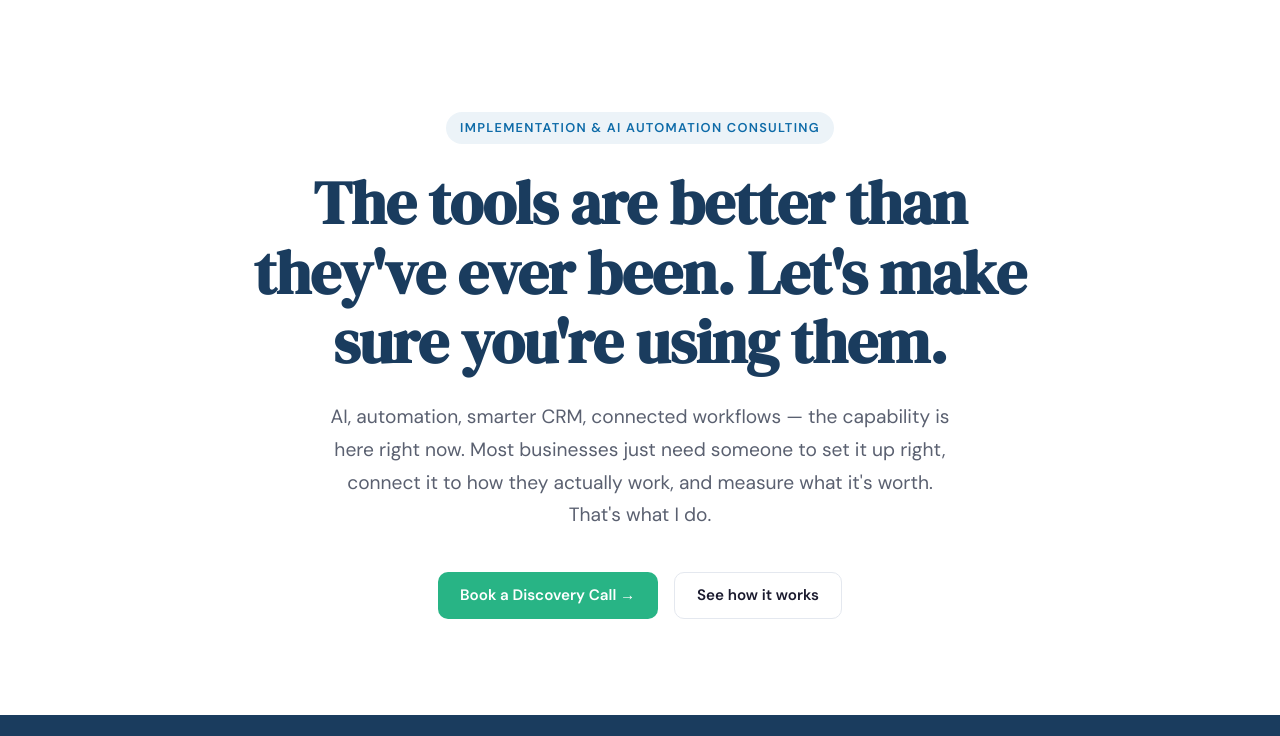
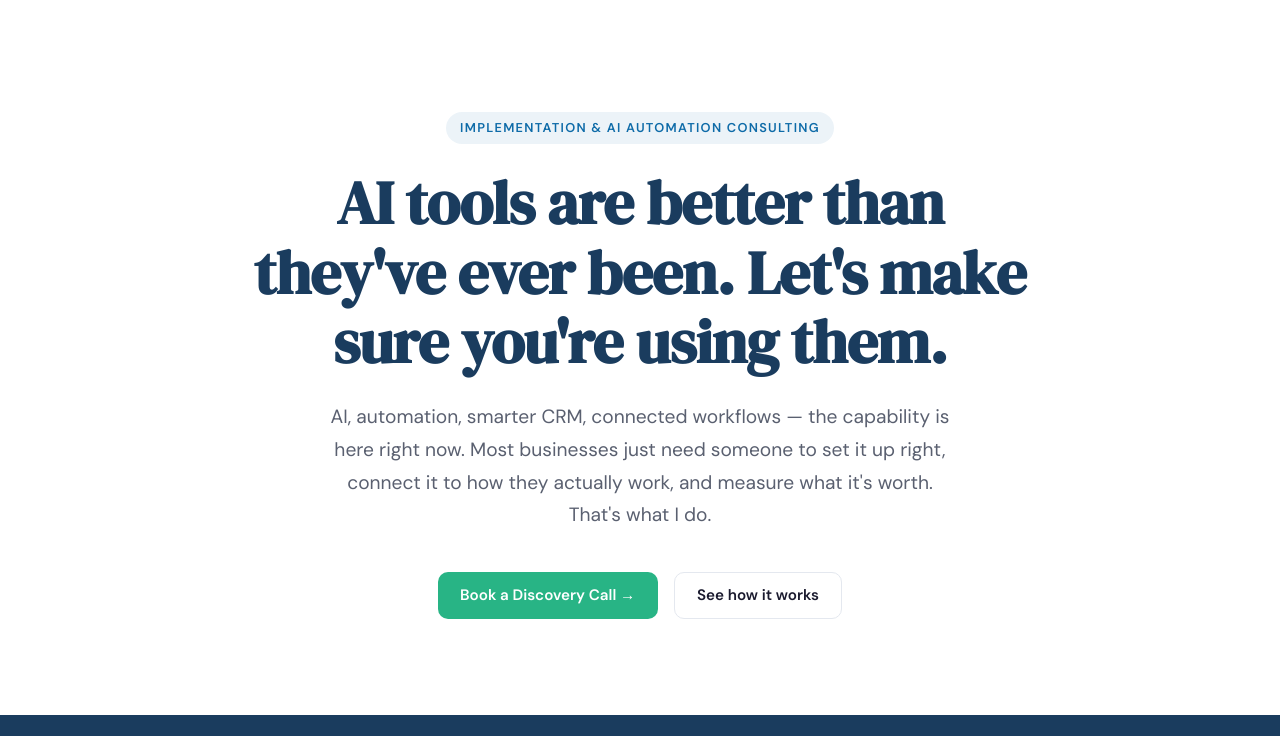
Before and after one commit to Chriskelley55/chriskelley-consulting, a plain HTML site: page index.html in a window 1280 px wide. Shown: the part 64-800 px from the top of the page. Drawn offline with Linux system fonts and the light colour scheme.

Commit message:
Update index.html

```diff
--- a/index.html
+++ b/index.html
@@ -571,7 +571,7 @@
 <!-- HERO -->
 <section class="hero">
   <span class="hero-label">Implementation &amp; AI Automation Consulting</span>
-  <h1>The tools are better than they've ever been. Let's make sure you're using them.</h1>
+  <h1>AI tools are better than they've ever been. Let's make sure you're using them.</h1>
   <p>AI, automation, smarter CRM, connected workflows &mdash; the capability is here right now. Most businesses just need someone to set it up right, connect it to how they actually work, and measure what it's worth. That's what I do.</p>
   <div class="hero-ctas">
     <a href="https://calendar.app.google/JxvnN4JBC61zMBkM6" class="btn btn-primary">Book a Discovery Call &rarr;</a>
```
